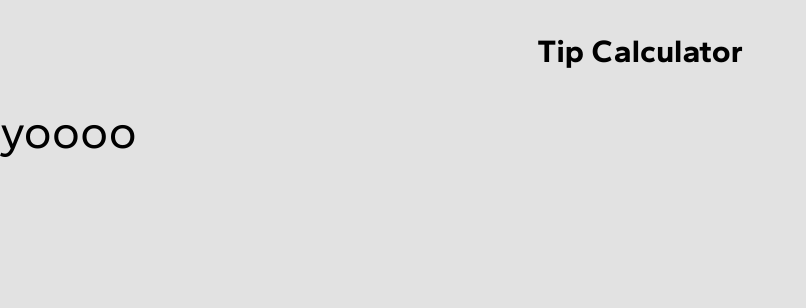
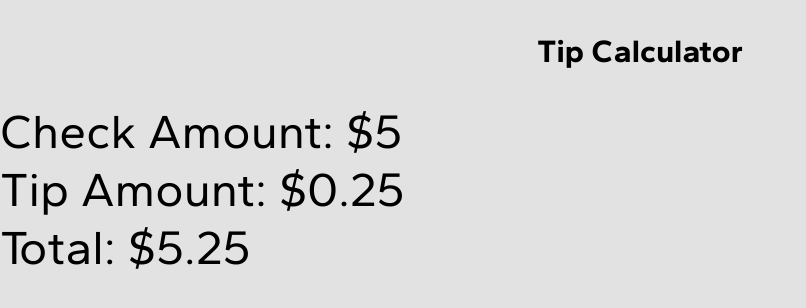
Before and after one commit to kittywizard/tip-calc, a React (Vite) app: page / in a window 1280 px wide. Both pictures are taken after typing "5", "5" into the empty fields and a click on the button "Submit". Shown: the top 308 px of the page, without its empty margins (0-806 px from the left). Built offline with nearby package versions, Linux system fonts and the light colour scheme.

Commit message:
adding basic math, fighting JS on addition

```diff
--- a/src/App.tsx
+++ b/src/App.tsx
@@ -3,12 +3,24 @@ import Header from "./components/header/Header";
 import {StyledApp} from "./styles/container";
 import Form from "./components/form/Form";
 import Results from "./components/results/Results"
-import { Context } from "./Context";
+
+interface iResultState {
+  tipPercentage: number,
+  checkAmount: number,
+  totalTipAmount: number,
+  totalAmount: number
+}
 
 const App:React.FC = () => {
 
-  //const {displayResults, setDisplayResults} = useContext(Context);
   const [displayResults, setDisplayResults] = useState(false);
+
+  const [resultsInfo, setResultsInfo] = useState<iResultState>({
+    tipPercentage: 0,
+    checkAmount: 0,
+    totalTipAmount: 0,
+    totalAmount: 0
+  })
 
   return (
           <StyledApp>
@@ -17,8 +29,12 @@ const App:React.FC = () => {
                     !displayResults ?
                     <Form
                       setDisplayResults={setDisplayResults}
+                      resultsInfo={resultsInfo}
+                      setResultsInfo={setResultsInfo}
                     /> :
-                <Results/>
+                    <Results
+                      resultsInfo={resultsInfo}
+                    />
                   }
               </StyledApp>
   )
--- a/src/Context.tsx
+++ b/src/Context.tsx
@@ -1,8 +1,8 @@
-import { Context, createContext, useState } from "react";
+import { createContext, useState } from "react";
 
 interface ContextState {
     displayResults: boolean,
-    setDisplayResults?: (prevState: boolean) => boolean,
+    setDisplayResults?: (prevState: boolean) => void,
 }
 
 const defaultState = {
--- a/src/components/form/Form.tsx
+++ b/src/components/form/Form.tsx
@@ -11,10 +11,17 @@ interface iState {
   }
 
   interface FormProps {
-    setDisplayResults: (prevState: boolean) => void
+    setDisplayResults: (prevState: boolean) => void,
+    resultsInfo : {
+        tipPercentage: number,
+        checkAmount: number,
+        totalTipAmount: number,
+        totalAmount: number
+    },
+    setResultsInfo: any
   }
 
-const Form:React.FC<FormProps> = ({setDisplayResults}) => {
+const Form:React.FC<FormProps> = ({setDisplayResults, resultsInfo, setResultsInfo}) => {
 
     const [formState, setFormState] = useState<iState>({
         checkAmount: NaN,
@@ -37,11 +44,21 @@ const Form:React.FC<FormProps> = ({setDisplayResults}) => {
     function handleSubmit(event: any) {
         event.preventDefault();
         setDisplayResults((prevState: boolean) => !prevState);
-        const tipPercentage: number = formState.tipAmount / 100;
 
-        const newTotal: number = formState.checkAmount * tipPercentage;
-        //toFixed the number
-        console.log(newTotal);
+
+        const tipPercentage: number = parseFloat((formState.tipAmount / 100).toFixed(2));
+
+        const newTipTotal: number = parseFloat((formState.checkAmount * tipPercentage).toFixed(2));
+        const totalCheckAmount : number = parseFloat((parseFloat(formState.checkAmount) + parseFloat(newTipTotal)).toFixed(2));
+
+        setResultsInfo(() => (
+            {
+                tipPercentage: tipPercentage,
+                checkAmount: formState.checkAmount,
+                totalTipAmount: newTipTotal,
+                totalAmount: totalCheckAmount
+            }
+        ))
     }
 
     return (
--- a/src/components/results/Results.tsx
+++ b/src/components/results/Results.tsx
@@ -1,9 +1,24 @@
 import { StyledResults } from "./styled-results";
 
-const Results:React.FC = () => {
+interface iResultsState {
+    resultsInfo: {
+        tipPercentage: number,
+        checkAmount: number,
+        totalTipAmount: number,
+        totalAmount: number
+    }
+
+}
+
+const Results:React.FC<iResultsState> = ({resultsInfo}) => {
+    const {tipPercentage, checkAmount, totalTipAmount, totalAmount} = resultsInfo;
+
     return (
         <StyledResults>
-            yoooo
+            Check Amount: ${checkAmount} <br/>
+            Tip Amount: ${totalTipAmount} <br/>
+
+            Total: ${totalAmount}
         </StyledResults>
     )
 }
```
Lines whose indentation alone changed are shown as unchanged.
